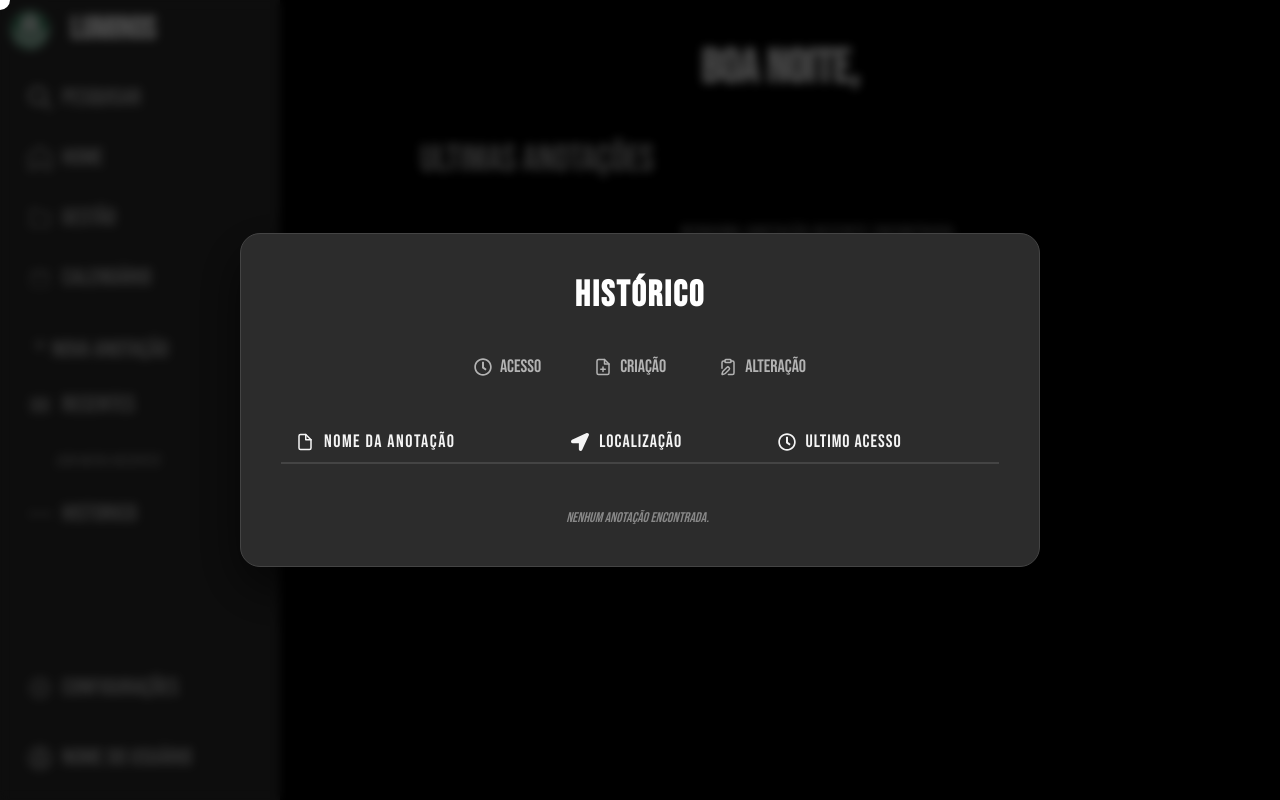
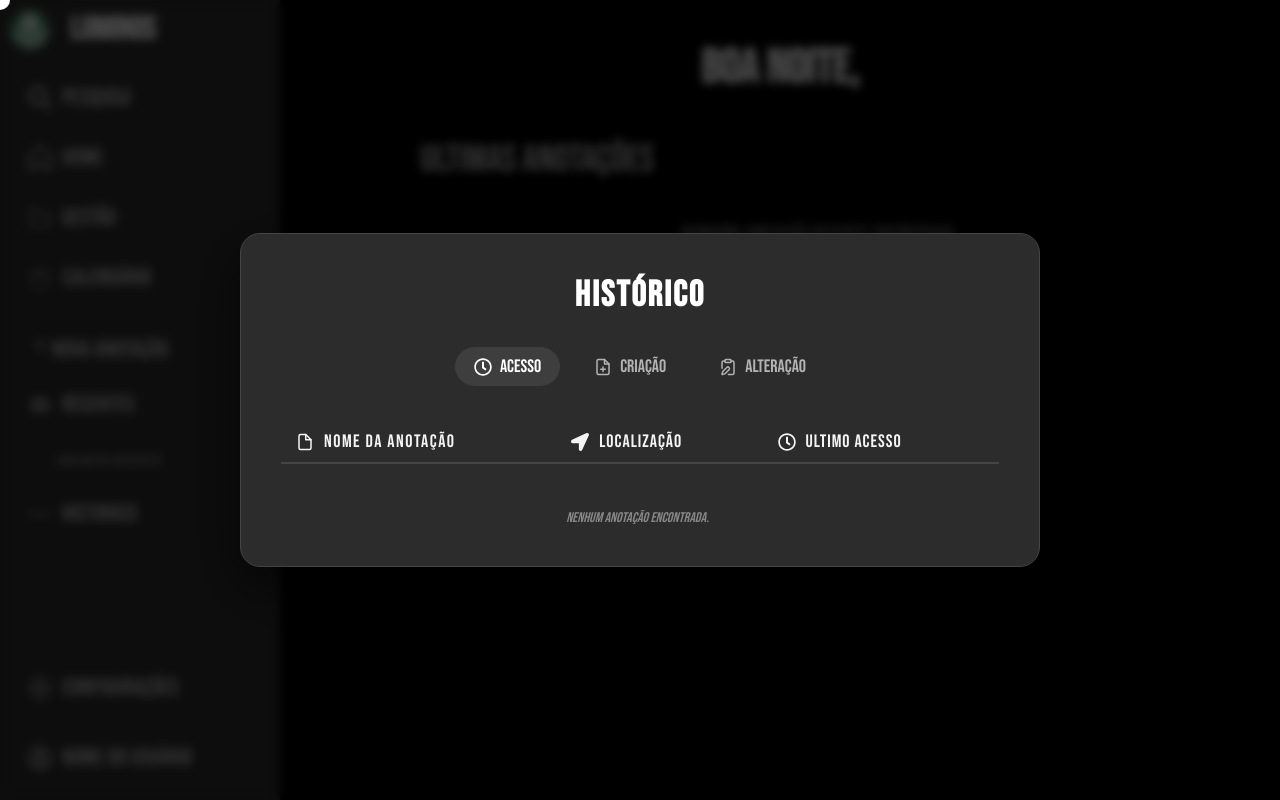
Before and after one commit to ArthurX10/Luminos, a React (Vite) app in the folder Front-End/: page /home in a window 1280 px wide. Both pictures are taken after a click on the element "Historico". Built offline with nearby package versions, Linux system fonts and the light colour scheme.

Commit message:
ajuste na criação das notas que estão aparecendo no menu iniciao, mas ainda é teste, e no historico

```diff
--- a/Front-End/src/Pages/Home.css
+++ b/Front-End/src/Pages/Home.css
@@ -404,7 +404,7 @@
     background-color: #3e3e3e;
 }
 
-.history-table-btn.active{
+.history-filter-btn.active{
     background-color: #3e3e3e;
     border-color: #3e3e3e;
     color:#ffffff;
--- a/Front-End/src/Pages/Home.jsx
+++ b/Front-End/src/Pages/Home.jsx
@@ -13,6 +13,7 @@ import { LuClipboardPen } from "react-icons/lu";
 import { FiFile } from "react-icons/fi";
 import { FaLocationArrow } from "react-icons/fa";
 import { FaRegTrashCan } from "react-icons/fa6";
+import { FiEdit } from "react-icons/fi";
 
 
 function Home() {
@@ -28,10 +29,12 @@ function Home() {
   const [newIcon, setNewIcon] = useState('');
   const [isSeachOpen, setIsSeatchOpen] = useState(false);
   const [isHistoryOpen, setIsHistoryOpen] = useState(false);
-  const [historyFilter, setHistoryFilter] = useState('acesso');
+  const [historyFilter, setHistoryFilter] = useState('ACESSO');
   const [searchQuery, setSearchQuery] = useState('');
 
   const filteredNotes = notes.filter(note => (note.titulo && note.titulo.toLowerCase().includes(searchQuery.toLowerCase())) || (note.conteudo && note.conteudo.toLowerCase().includes(searchQuery.toLowerCase())));
+
+  {/* criar um handleEditNote, handleDeleteNote*/}
 
   const handleCancel = () => {
     setNewTitle('');
@@ -255,7 +258,7 @@ function Home() {
             <div className="history-filters">
               <button
                 type="button"
-                className={`history-filter-btn ${historyFilter === 'ACESSO'} ? 'active': ''}`}
+                className={`history-filter-btn ${historyFilter === 'ACESSO' ? 'active' : ''}`}
                 onClick={() => setHistoryFilter('ACESSO')}
               >
                 <FaRegClock /> ACESSO
@@ -263,16 +266,16 @@ function Home() {
 
               <button
                 type="button"
-                className={`history-filter-btn ${historyFilter === 'criação'} ? 'active': ''}`}
-                onClick={() => setHistoryFilter('criação')}
+                className={`history-filter-btn ${historyFilter === 'CRIAÇÃO' ? 'active' : ''}`}
+                onClick={() => setHistoryFilter('CRIAÇÃO')}
               >
                 <FiFilePlus /> criação
               </button>
 
               <button
                 type="button"
-                className={`history-filter-btn ${historyFilter === 'alteração'} ? 'active': ''}`}
-                onClick={() => setHistoryFilter('alteração')}
+                className={`history-filter-btn ${historyFilter === 'ALTERAÇÃO' ? 'active' : ''}`}
+                onClick={() => setHistoryFilter('ALTERAÇÃO')}
               >
                 <LuClipboardPen /> alteração
               </button>
@@ -303,24 +306,31 @@ function Home() {
                   </div>
 
                   <div className="history-col col-time">
-                      <span>{index === 0 ? '5 min Atrás': index === 1 ? '2 horas atrás' : index === 2 ? '3 dias Atrás' : '1 Ano Atrás'}</span>
+                    <span>{index === 0 ? '5 min Atrás' : index === 1 ? '2 horas atrás' : index === 2 ? '3 dias Atrás' : '1 Ano Atrás'}</span>
                   </div>
 
                   <div className="history-actions">
-                      <button
+                    <div
+                      style={{ color: '#ffffff' }}
+                      cursor= 'pointer'
+                      onClick={() => handleEditNote(note.id)}
                       type="button"
                       className="history-action-btn edit-btn"
 
-                      ><FiEdit /></button>
-                      <button
+                    ><FiEdit />
+                    </div>
+
+                    <div
+                      style={{ cursor: 'pointer', color: '#ffffff' }}
+                      onClick={() => handleDeleteNote(note.id)}
                       type="button"
                       className="history-action-btn delete-btn">
-                        <FaRegTrashCan />
-                      </button>
+                      <FaRegTrashCan/>
+                    </div>
                   </div>
                 </div>
               ))
-              ):(
+              ) : (
                 <p className="no-history-message">Nenhum anotação encontrada.</p>
               )}
 
--- a/Front-End/src/components/Side.jsx
+++ b/Front-End/src/components/Side.jsx
@@ -1,4 +1,5 @@
 import React, { useState }from 'react';
+import { useNavigate } from 'react-router-dom';
 import Logo from './Logo'
 import './Side.css'
 import { GrHomeRounded } from "react-icons/gr";
@@ -14,6 +15,8 @@ import { IoAddOutline } from "react-icons/io5";
 
 
 function Side({ userName, notes = [], onNewNote, onSearchOpen, onHistoryOpen }) {
+
+  const navigate = useNavigate();
 
   const handleHomeClick = () => {
     navigate('/home');
@@ -31,7 +34,7 @@ function Side({ userName, notes = [], onNewNote, onSearchOpen, onHistoryOpen })
         <ul className='side-nav-list'>
           <li className="side-nav-item" onClick={onSearchOpen} style={{ cursor: 'pointer' }}>
             <FaMagnifyingGlass />
-            Pesquisar
+            Pesquisa
           </li  >
           <li className='side-nav-item' onClick={handleHomeClick}>
             <GrHomeRounded />
```
Lines whose indentation alone changed are shown as unchanged.
